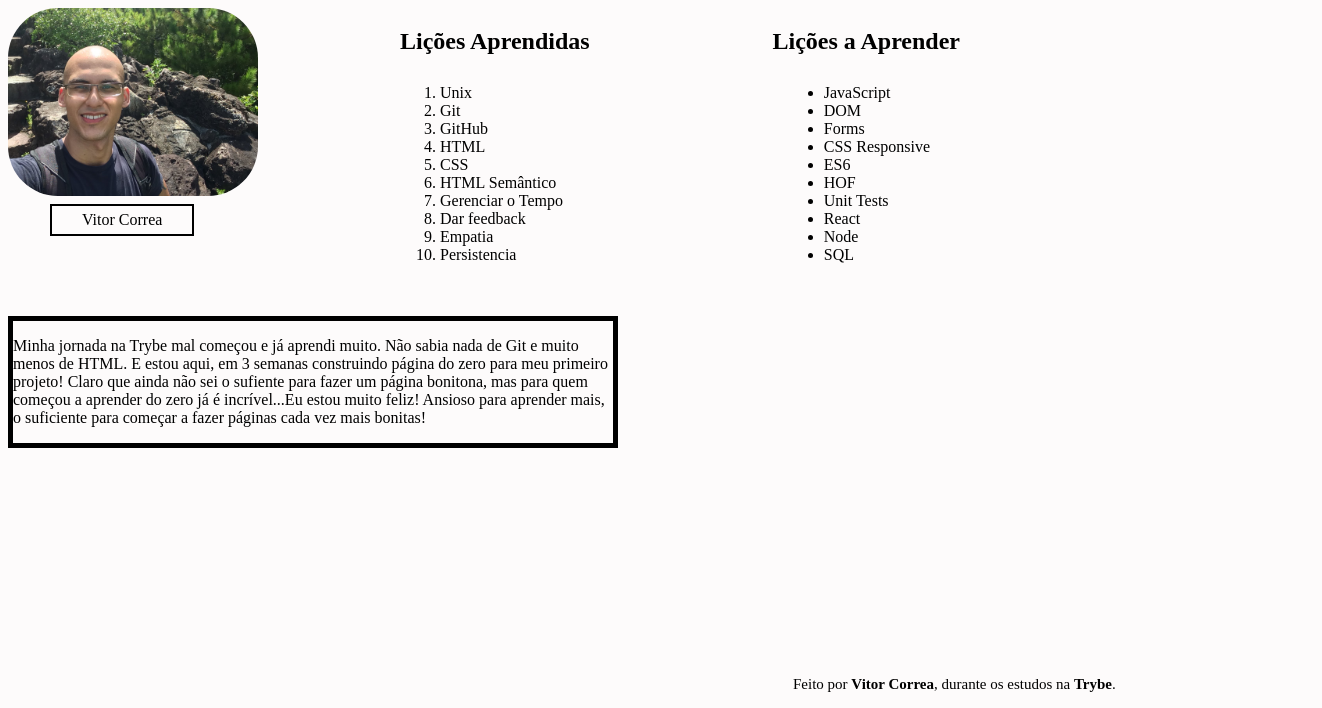
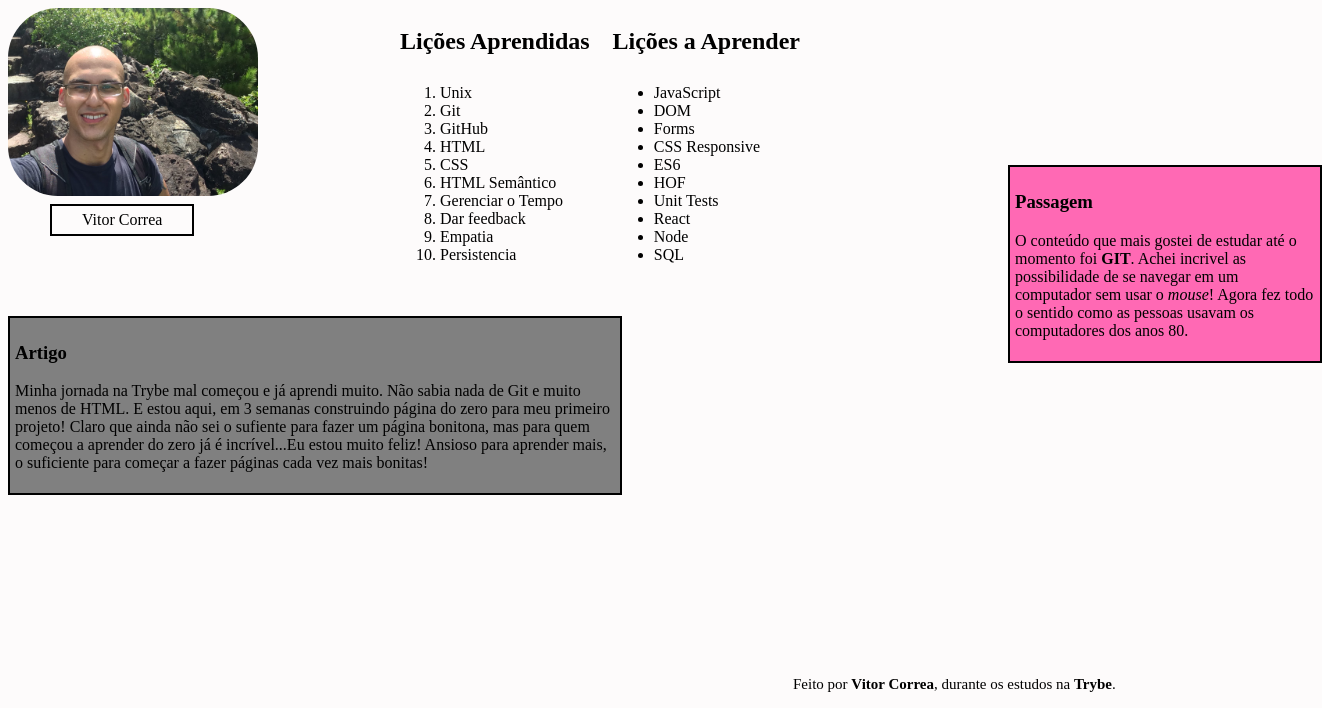
Before and after one commit to VitorCorrea18/first_project_lessons_learned, a website: page index.html in a window 1280 px wide. Shown: the part 92-800 px from the top of the page, 1322 px wide, since content can reach past the window. Drawn offline with Linux system fonts and the light colour scheme.

Commit message:
concluido nono requisito

```diff
--- a/index.html
+++ b/index.html
@@ -53,6 +53,7 @@
       </ul>
     </section>
     <article id="artigo">
+      <h3>Artigo</h3>
       <p>Minha jornada na Trybe mal começou e já aprendi muito. Não sabia nada
         de Git e muito menos de HTML. E estou aqui, em 3 semanas construindo
         página do zero para meu primeiro projeto! Claro que ainda não sei o
@@ -62,6 +63,15 @@
       </p>
     </article>
   </main>
+  <aside id="passagem">
+    <p>
+      <h3>Passagem</h3>
+      O conteúdo que mais gostei de estudar até o momento foi <b>GIT</b>.
+      Achei incrivel as possibilidade de se navegar em um computador sem
+      usar o <em>mouse</em>! Agora fez todo o sentido como as pessoas usavam
+      os computadores dos anos 80.
+    </p>
+  </aside>
   <footer id="rodape">
     <p id="creditos">
       Feito por <b>Vitor Correa</b>, durante os estudos na <b>Trybe</b>.
--- a/style.css
+++ b/style.css
@@ -45,14 +45,14 @@ body {
 
 #licoes_a_aprender {
   position: fixed;
-  right: 350px;
+  right: 520px;
   top: 160px;
 }
 
 #to-be-learned {
   position: fixed;
   top: 100px;
-  right: 320px;
+  right: 480px;
 }
 
 #rodape {
@@ -84,5 +84,17 @@ body {
   position: relative;
   width: 600px;
   top: 400px;
-  border: 5px solid black;
+  border: 2px solid black;
+  padding: 5px;
+  background-color: grey;
 }
+
+#passagem {
+  position: relative;
+  width: 300px;
+  top: 70px;
+  left: 1000px;
+  border: 2px solid black;
+  padding: 5px;
+  background-color: hotpink;
+}
```
